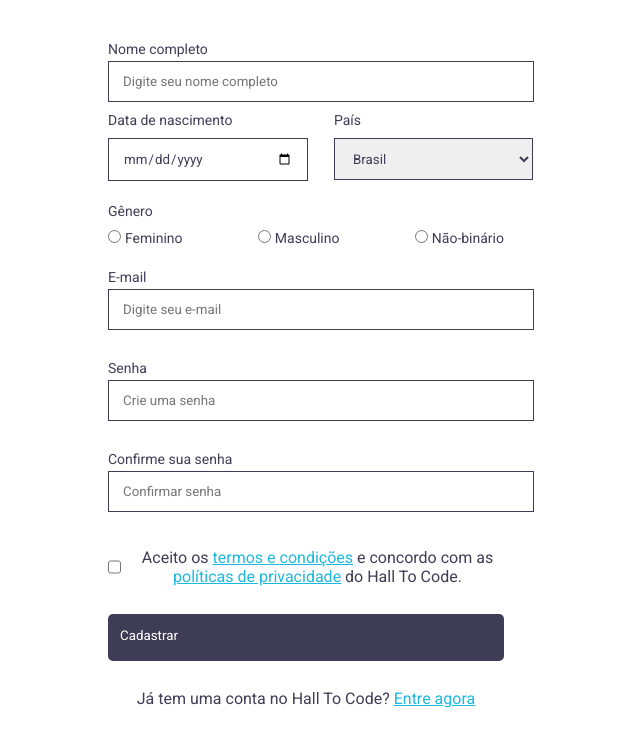
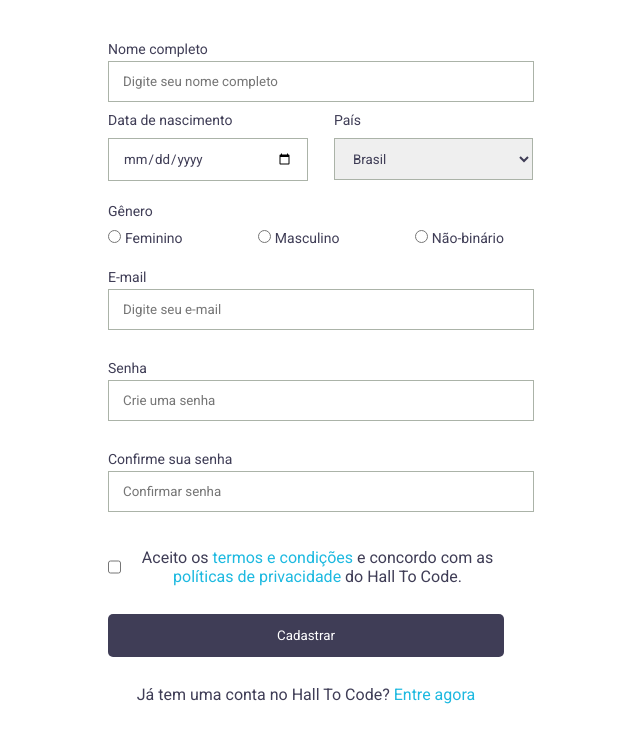
Before and after one commit to analauratvrs/cadastro-html, a plain HTML site: page index.html in a window 1280 px wide. Shown: the part 114-860 px from the top of the page, without its empty margins (334-974 px from the left). After the commit the page ends 818 px from the top, so only its background shows below. Drawn offline with Linux system fonts and the light colour scheme.

Commit message:
tela de login

```diff
--- a/index.html
+++ b/index.html
@@ -14,7 +14,7 @@
 </head>
 
 <body>
-    <section class="container">
+    <section class="container-register">
         <form class="form">
             <h1 class="title">Faça seu cadastro</h1>
 
@@ -75,10 +75,8 @@
                 <p>Aceito os <a href="#">termos e condições</a> e concordo com as <a href="#">políticas de
                         privacidade</a> do Hall To Code.</p>
             </div>
-            <div id="botao">
-                <button>Cadastrar</button>
-            </div>
-            <text>Já tem uma conta no Hall To Code? <a href="#">Entre agora</a></text>
+            <button class="button">Cadastrar</button>
+            <text>Já tem uma conta no Hall To Code? <a href="login.html" target="_blank">Entre agora</a></text>
         </form>
     </section>
 </body>
--- /dev/null
+++ b/login.html
@@ -0,0 +1,36 @@
+<!DOCTYPE html>
+<html>
+
+<head>
+    <meta charset="UTF-8">
+    <meta http-equiv="X-UA-Compatible" content="IE=edge">
+    <meta name="viewport" content="width=device-width, initial-scale=1.0">
+    <link rel="stylesheet" href="styles.css">
+    <title>Login</title>
+</head>
+
+<body>
+    <section class="container-login">
+        <form class="form">
+            <h1 class="title">Faça seu login</h1>
+
+            <div class="box">
+                <label class="label-field" for="email-field">E-mail</label>
+                <input class="input-field" type="email" placeholder="Digite seu e-mail" id="email-field" required>
+            </div>
+            <div class="box">
+                <label class="label-field" for="password-field">Senha</label>
+                <input class="input-field" type="password" placeholder="Digite sua senha" id="password-field" required>
+            </div>
+            <div class="double-box account">
+                <input class="checkbox-field" type="checkbox">
+                <span>Mantenha-me conectado</span>
+                <a href="#">Esqueci minha senha</a>
+            </div>
+            <button class="button">Entrar</button>
+            <text class="account">Ainda não tem uma conta?<a href="index.html" target="_blank"> Cadastre-se</a></text>
+        </form>
+    </section>
+</body>
+
+</html>
--- a/styles.css
+++ b/styles.css
@@ -11,12 +11,20 @@ body {
     justify-content: center;
 }
 
+.container-register {
+    max-width: 396px;
+    width: 100%;
+}
+
+.container-login {
+    max-width: 515px;
+    width: 100%;
+}
 
 .form {
     display: flex;
     flex-direction: column;
     align-items: center;
-    max-width: 396px;
     width: 100%;
     margin-top: 68px;
 }
@@ -51,7 +59,7 @@ body {
 .box {
     display: flex;
     flex-direction: column;
-    width: 396px;
+    width: 100%;
     height: 47px;
     margin-bottom: 22px;
     margin-top: 22px;
@@ -69,6 +77,7 @@ body {
     padding: 12px 14px;
     outline: none;
     margin-bottom: 22px;
+    border-color: #ABB3A8;
 }
 
 .gender-box {
@@ -101,27 +110,23 @@ body {
 
 a {
     color: #1DB9E0;
+    text-decoration: none;
 }
 
-button {
-    width: 396px;
-    height: 47px;
+.button {
+    width: 100%;
     color: #ffffff;
     background-color: #3F3D56;
     border: 0;
     border-radius: 5px;
     padding: 14px 12px;
     margin-bottom: 28px;
-    text-align: center;
-    display: flex;
-    flex-direction: column;
+    display: grid;
 }
 
-#botao {
-    text-align: center;
+.account {
+    margin-top: 30px;
+    margin-bottom: 30px;
 }
 
-text {
-    margin-bottom: 174px;
-}
 /* id's se estilizam com # */
```
Also changed, not shown: tela-login.png (added), 1 other file.
